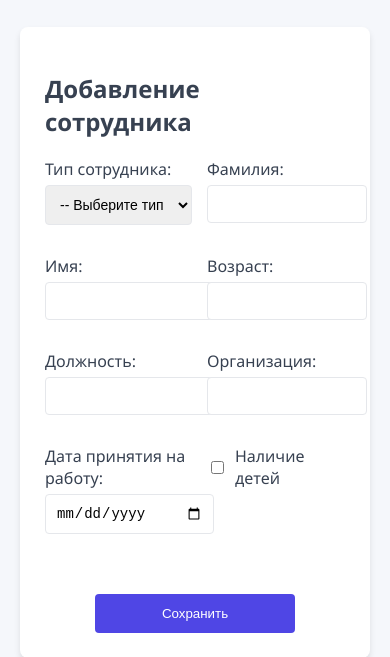
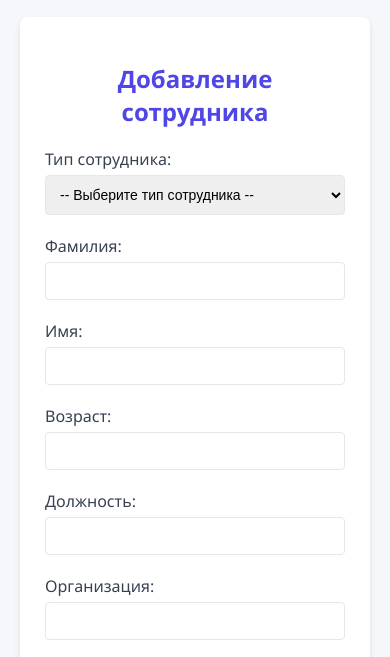
Before and after one commit to infinitenausea/EntityManagementSystem, a plain HTML site: page index.html in a window 390 px wide. Shown: the part 173-830 px from the top of the page. Drawn offline with Linux system fonts and the light colour scheme.

Commit message:
styles corrected

```diff
--- a/styles.css
+++ b/styles.css
@@ -17,6 +17,11 @@
     color: var(--text-color);
 }
 
+/* Применяем box-sizing ко всем элементам */
+* {
+    box-sizing: border-box;
+}
+
 /* Контейнер для центрирования и ограничения ширины контента */
 .container {
     max-width: 1200px;
@@ -24,10 +29,10 @@
 }
 
 /* Стили заголовка */
-        h1 {
+h1, h2 {
     color: var(--primary);
     text-align: center;
-            margin-bottom: 30px;
+    margin-bottom: 20px;
 }
 
 /* Стили для карточек (формы и таблицы) */
@@ -39,16 +44,18 @@
     margin-bottom: 30px;
 }
 
-        /* Сетка для формы */
+/* Сетка для формы - переопределяем на более устойчивый макет */
 form {
     display: grid;
     grid-template-columns: repeat(2, 1fr);
-            gap: 15px;
+    gap: 20px;
+    width: 100%;
 }
 
 /* Стили для групп полей формы */
 .form-group {
-            margin-bottom: 15px;
+    margin-bottom: 0;
+    width: 100%;
 }
 
 /* Стили для меток полей */
@@ -70,13 +77,13 @@
 /* Стили для чекбоксов */
 input[type="checkbox"] {
     width: auto;
+    margin-right: 8px;
 }
 
 /* Стили для меток чекбоксов */
 .checkbox-label {
     display: flex;
     align-items: center;
-            gap: 8px;
 }
 
 /* Стили для динамических полей (специфичных для типа сотрудника) */
@@ -84,7 +91,13 @@
     grid-column: span 2;
     display: grid;
     grid-template-columns: repeat(2, 1fr);
-            gap: 15px;
+    gap: 20px;
+    width: 100%;
+}
+
+/* Убедимся, что внутри dynamic-fields формы тоже не выпадают */
+.dynamic-fields .form-group {
+    width: 100%;
 }
 
 /* Стили для кнопок */
@@ -108,7 +121,7 @@
     grid-column: span 2;
     justify-self: center;
     width: 200px;
-            margin-top: 15px;
+    margin-top: 10px;
 }
 
 /* Стили для таблицы */
@@ -153,3 +166,19 @@
     font-style: italic;
     color: #6b7280;
 }
+
+/* Медиа-запрос для адаптивности на малых экранах */
+@media (max-width: 768px) {
+    form {
+        grid-template-columns: 1fr;
+    }
+
+    .dynamic-fields {
+        grid-column: span 1;
+        grid-template-columns: 1fr;
+    }
+
+    .submit-btn {
+        grid-column: span 1;
+    }
+}
```
Also changed, not shown: index.html (+0 -1 lines). Lines whose indentation alone changed are shown as unchanged.
